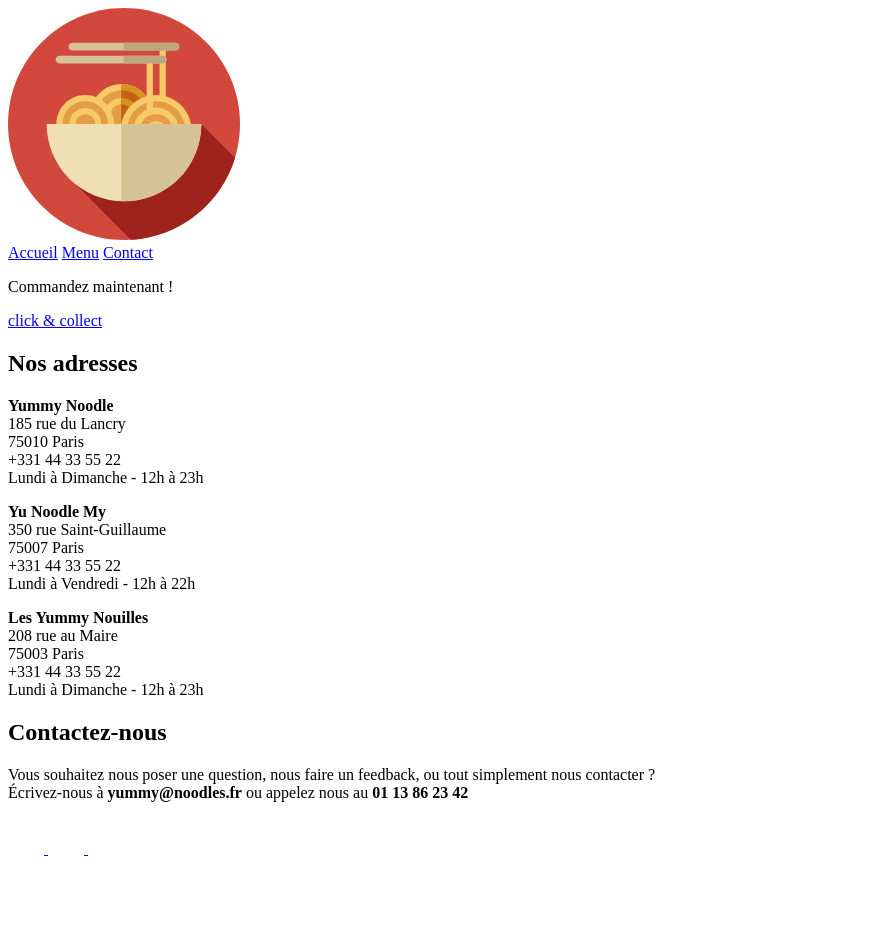
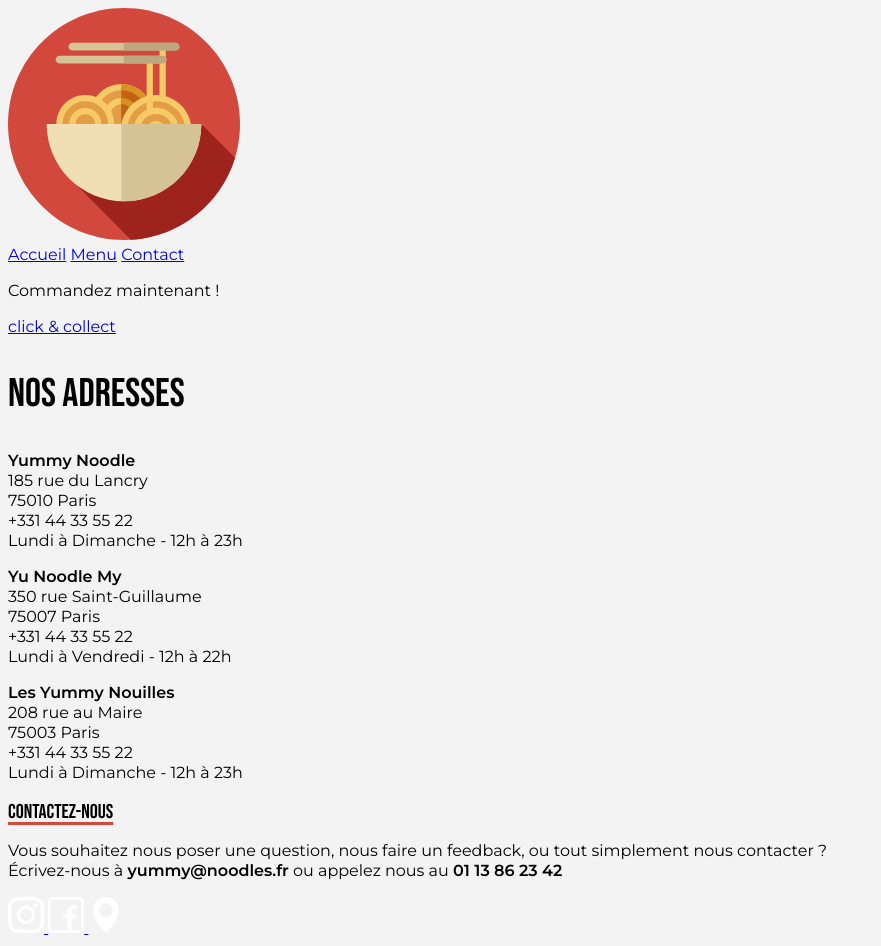
Before and after one commit to laurentGurbala/Yummy-Nouilles, a plain HTML site: page contact.html in a window 1280 px wide. Shown: the whole page, without its empty margins (0-881 px from the left). Before the commit the page ends 866 px from the top, so only its background shows below. Drawn offline with Linux system fonts and the light colour scheme.

Commit message:
Ajout du main.css au site

```diff
--- a/contact.html
+++ b/contact.html
@@ -4,6 +4,8 @@
     <meta charset="UTF-8">
     <meta name="viewport" content="width=device-width, initial-scale=1.0">
     <title>Yummy Nouilles - Contact</title>
+    <link rel="icon" type="image/svg+xml" href="assets/logo.svg">
+    <link rel="stylesheet" href="styles/main.css">
 </head>
 <body>
     <!-- EN-TETE -->
--- /dev/null
+++ b/styles/main.css
@@ -0,0 +1,63 @@
+/* Fonts */
+@import url('https://fonts.googleapis.com/css2?family=Bebas+Neue&family=Montserrat:wght@400;600&display=swap');
+
+/* Design System */
+:root {
+    /* Colors */
+    --red-highlight: #D2483D;
+    --light-grey: #F3F3F3;
+    --black: #000000;
+    --white: #FFFFFF;
+
+    /* Text configuration */
+    --body-font: 'Montserrat', sans-serif;
+    --body-highlight-font: 'Montserrat', sans-serif;
+    --header-font: 'Bebas Neue', sans-serif;
+    --title-font: 'Bebas Neue', sans-serif;
+
+    --body-font-weight: 400;
+    --body-highlight-font-weight: 600;
+    --header-font-weight: 400;
+    --title-font-weight: 400;
+
+    --body-font-size: 1rem;
+    --body-highlight-font-size: 1rem;
+    --header-font-size: 2.5rem;
+    --title-font-size: 1.25rem;
+
+    --body-line-height: 1.25rem;
+    --body-highlight-line-height: 1.25rem;
+    --header-line-height: 3rem;
+    --title-line-height: 1.5rem;
+}
+
+body {
+    background-color: var(--light-grey);
+    font-family: var(--body-font);
+    font-style: normal;
+    font-weight: var(--body-font-weight);
+    font-size: var(--body-font-size);
+    line-height: var(--body-line-height);
+    color: var(--black)
+}
+
+h1 {
+    font-family: var(--header-font);
+    font-style: normal;
+    font-weight: var(--header-font-weight);
+    font-size: var(--header-font-size);
+    line-height: var(--header-line-height);
+    color: var(--black);
+}
+
+h2 {
+    font-family: var(--title-font);
+    font-style: normal;
+    font-weight: var(--title-font-weight);
+    font-size: var(--title-font-size);
+    line-height: var(--title-line-height);
+    color: var(--black);
+    text-decoration: underline var(--red-highlight);
+    text-underline-offset: 0.25rem;
+    text-decoration-thickness: 0.19rem;
+}
```
Also changed, not shown: index.html (+2 -0 lines), menu.html (+2 -0 lines).
